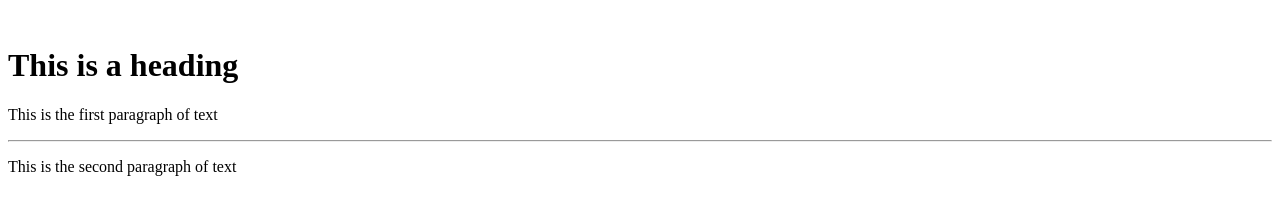
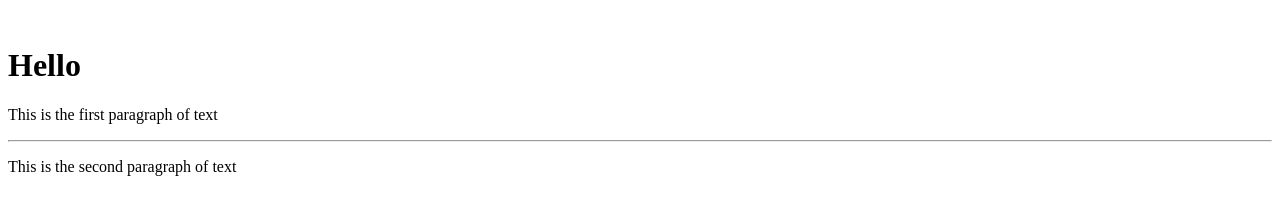
Before and after one commit to CMSC-100-2S24-25-U3L/exer-02-html-and-css-AKSJacob, a plain HTML site: page index.html in a window 1280 px wide. Drawn offline with Linux system fonts and the light colour scheme.

Commit message:
Update index.html

```diff
--- a/index.html
+++ b/index.html
@@ -7,7 +7,7 @@
 
   <body>				<!--The body contains the elements for the visible contents of the page-->
 
-    <h1>This is a heading</h1>		<!--The h1 and p tags are just examples of tags that we can use-->
+    <h1>Hello</h1>		<!--The h1 and p tags are just examples of tags that we can use-->
 
     <p>This is the first paragraph of text</p>
     <hr />				<!--The hr is a horizontal rule, typically represented as a straight line-->
```
